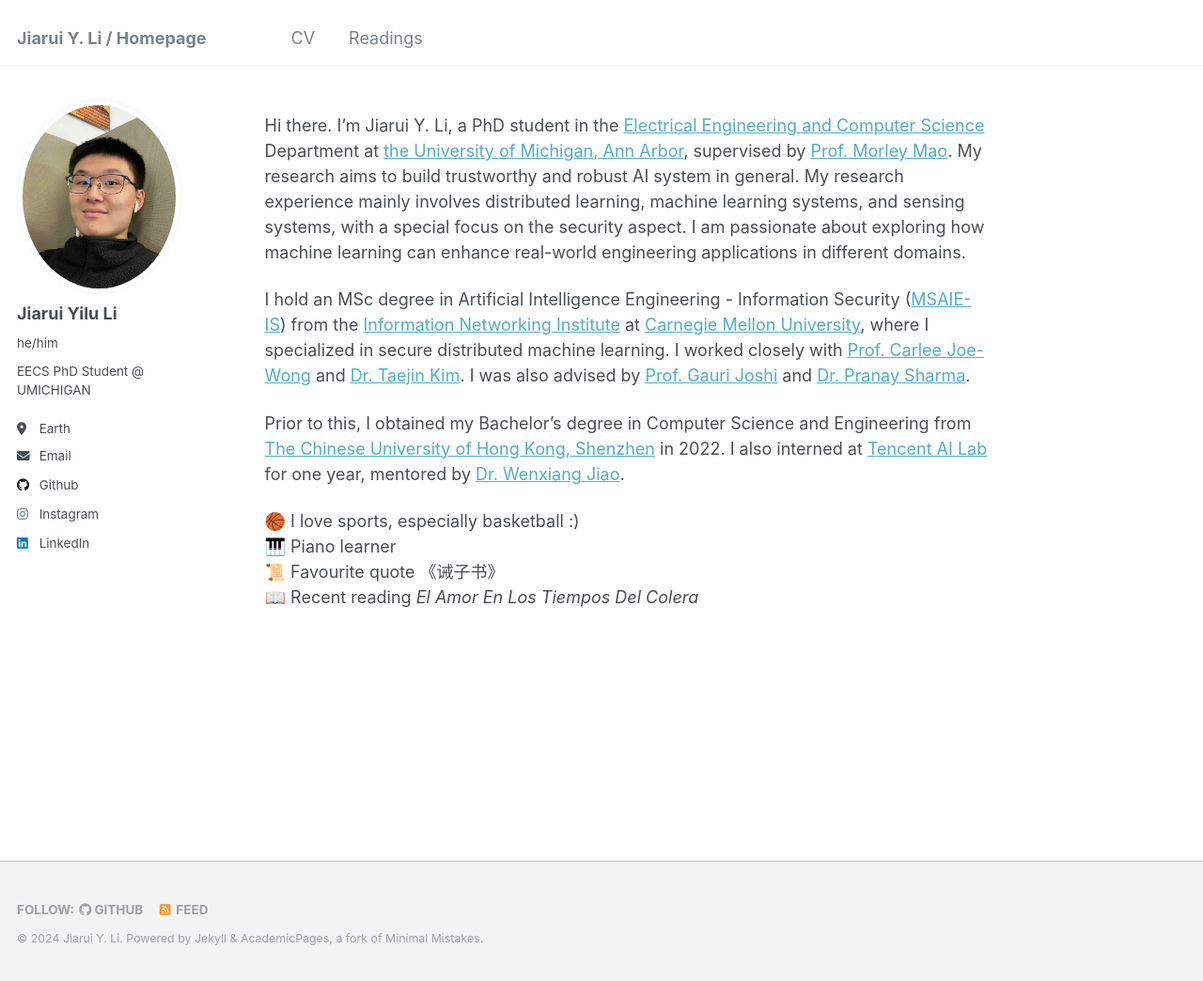
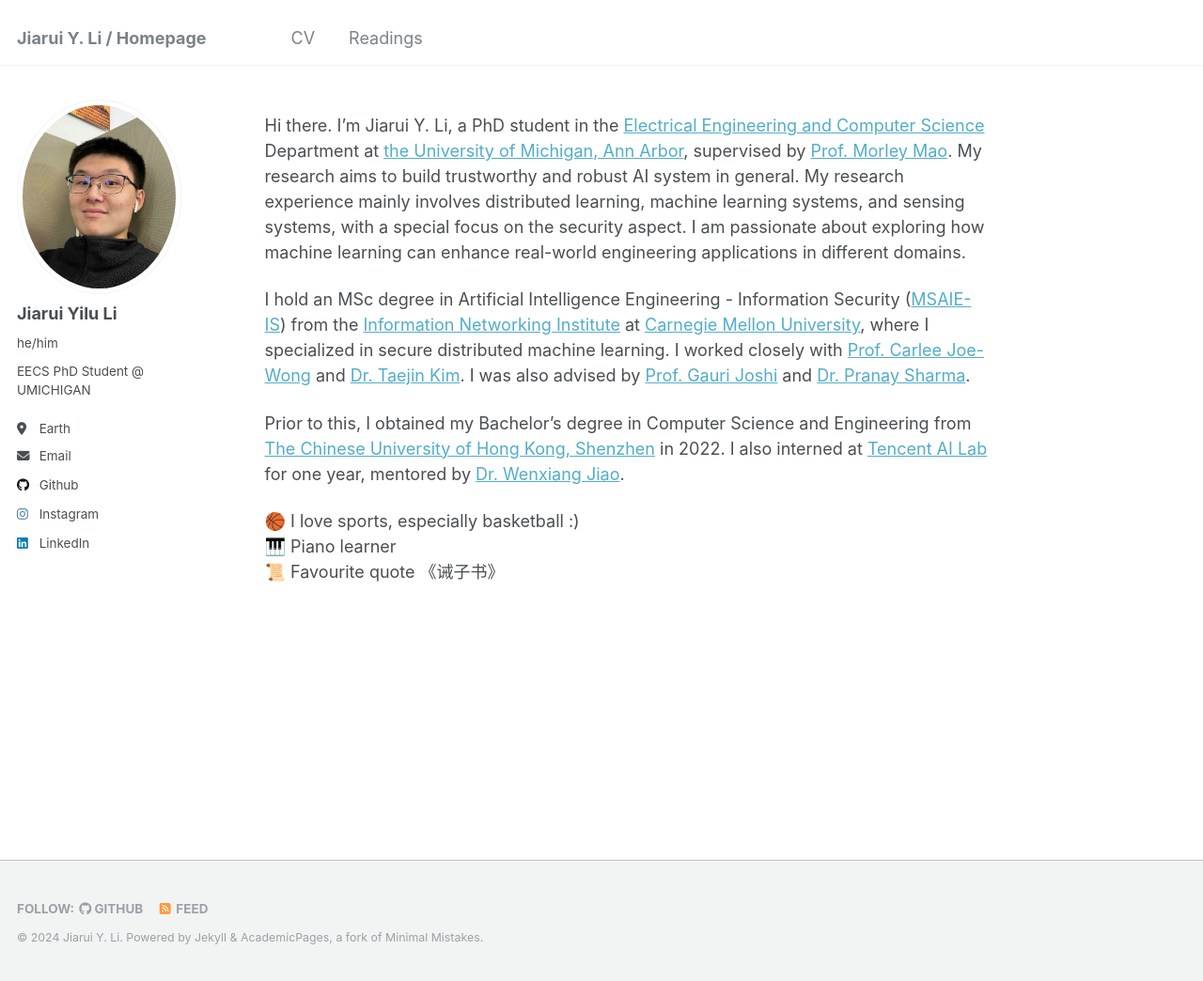
Before and after one commit to yiluli/yiluli.github.io, a Jekyll site: the page built from _pages/about.md, in a window 1280 px wide and 1044 px high. Shown: the whole window at 94% size. Built offline with Jekyll 4.4.1, drawn with Linux system fonts in a browser that asks for light colours.

Commit message:
cord: remove recent reading

```diff
--- a/_pages/about.md
+++ b/_pages/about.md
@@ -16,7 +16,7 @@ Prior to this, I obtained my Bachelor's degree in Computer Science and Engineeri
 🏀 I love sports, especially basketball :) <br>
 🎹 Piano learner <br>
 📜 Favourite quote 《诫子书》<br>
-📖 Recent reading *El Amor En Los Tiempos Del Colera* <br>
+<!-- 📖 Recent reading *El Amor En Los Tiempos Del Colera* <br> -->
 
 
 <!-- My academic journey has been driven by a curiosity to understand and innovate in the field of machine learning, particularly in its applications to decision making and systems engineering. -->
```
